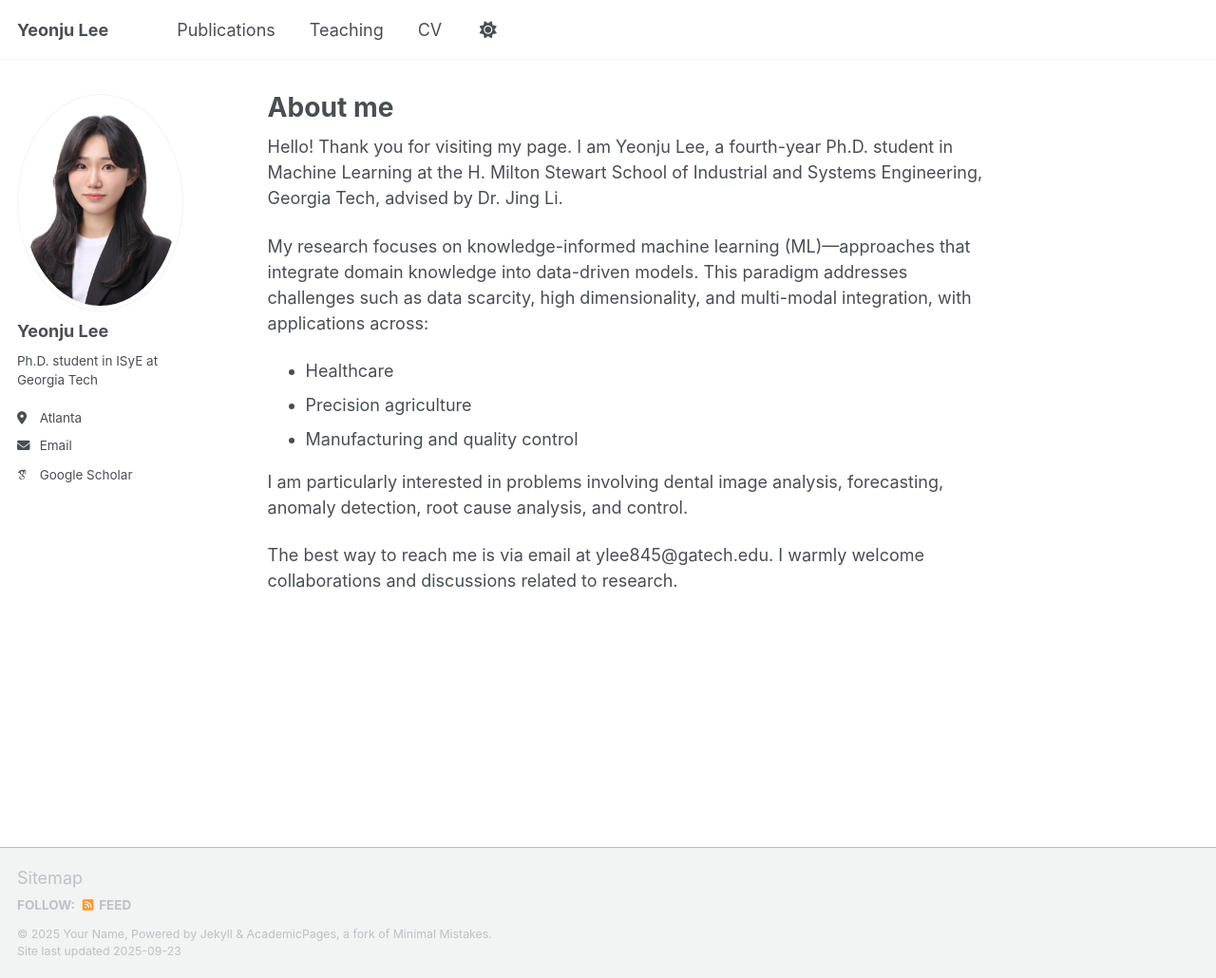
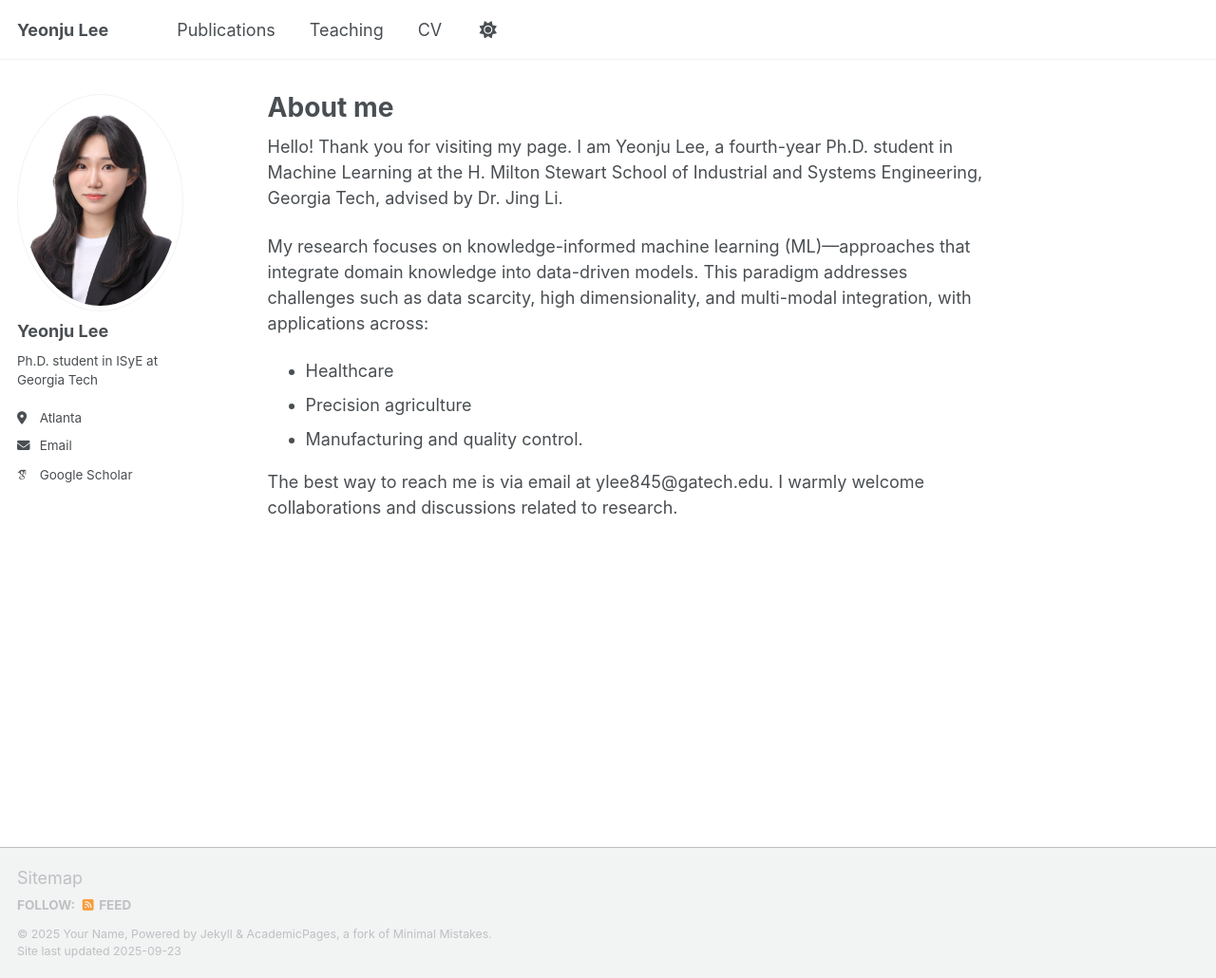
Before and after one commit to ylee845/ylee845.github.io, a Jekyll site: the page built from _pages/about.md, in a window 1280 px wide and 1030 px high. Shown: the whole window at 95% size. Built offline with Jekyll 4.4.1, drawn with Linux system fonts in a browser that asks for light colours; some web fonts are replaced; a script that is not in the unit is left out.

Commit message:
Update about.md

```diff
--- a/_pages/about.md
+++ b/_pages/about.md
@@ -12,8 +12,6 @@ I am Yeonju Lee, a fourth-year Ph.D. student in Machine Learning at the H. Milto
 My research focuses on knowledge-informed machine learning (ML)—approaches that integrate domain knowledge into data-driven models. This paradigm addresses challenges such as data scarcity, high dimensionality, and multi-modal integration, with applications across:
 - Healthcare
 - Precision agriculture
-- Manufacturing and quality control
-
-I am particularly interested in problems involving dental image analysis, forecasting, anomaly detection, root cause analysis, and control.
+- Manufacturing and quality control.
 
 The best way to reach me is via email at ylee845@gatech.edu. I warmly welcome collaborations and discussions related to research.
```
